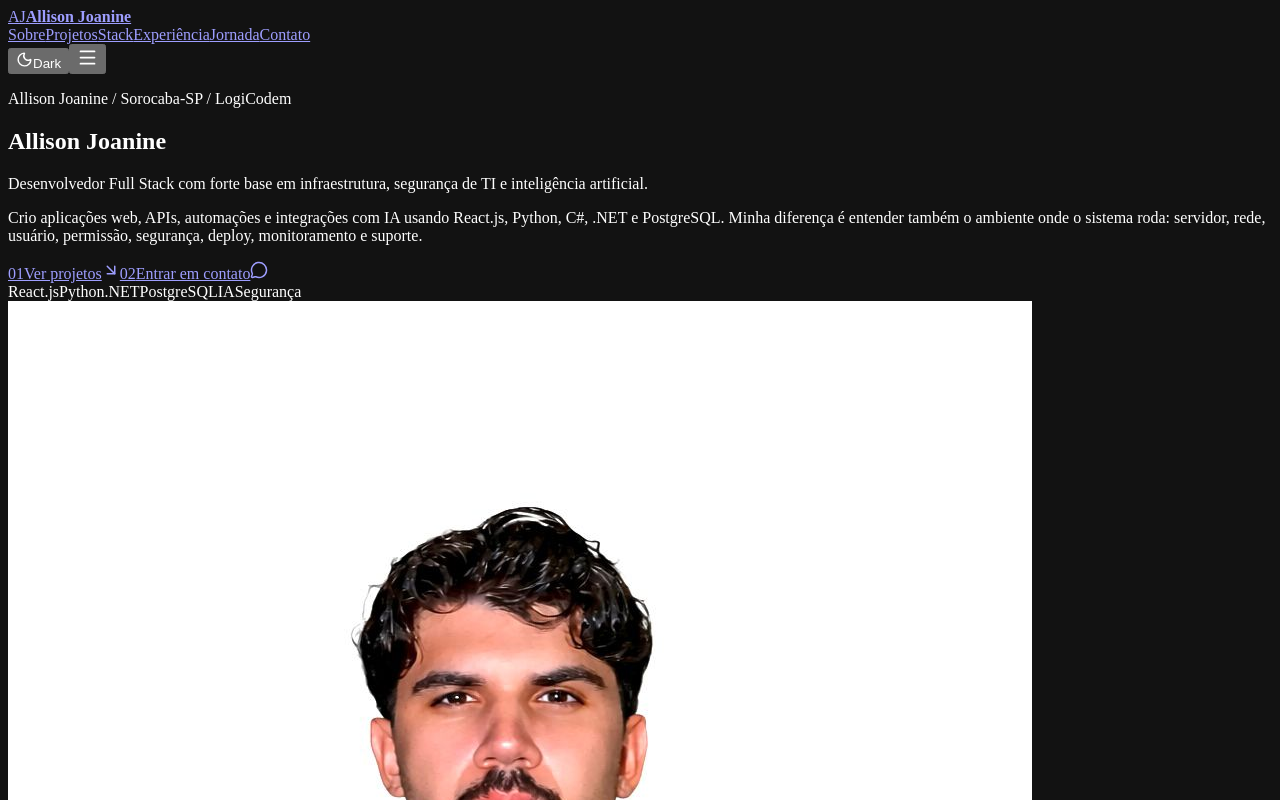
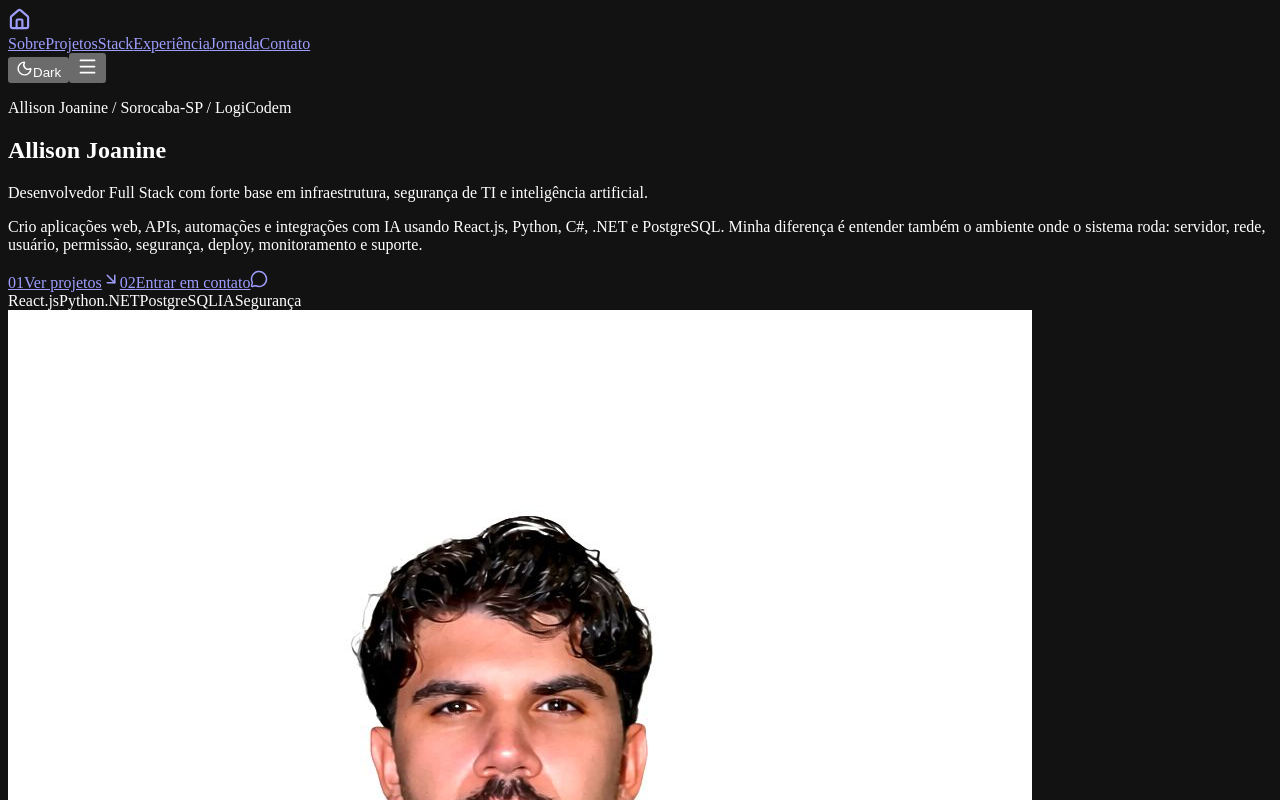
Before and after one commit to AllisonJoanine/portfolio-allison-joanine, a React (Vite) app: page / in a window 1280 px wide. Shown: the top 800 px of the page. Built offline with nearby package versions, Linux system fonts and the light colour scheme; the HTML template or start-up script is replaced by a standard one.

Commit message:
Replace brand with home icon

```diff
--- a/src/components/Header.tsx
+++ b/src/components/Header.tsx
@@ -1,4 +1,4 @@
-import { Menu, X } from "lucide-react";
+import { Home, Menu, X } from "lucide-react";
 import { useState } from "react";
 import { ThemeToggle } from "./ThemeToggle";
 
@@ -17,9 +17,8 @@ export function Header() {
   return (
     <header className="site-header">
       <nav className="nav-shell" aria-label="Navegação principal">
-        <a className="brand" href="#home" aria-label="Voltar ao início" onClick={() => setOpen(false)}>
-          <span>AJ</span>
-          <strong>Allison Joanine</strong>
+        <a className="home-link" href="#home" aria-label="Voltar ao início" onClick={() => setOpen(false)}>
+          <Home size={23} strokeWidth={2.25} aria-hidden="true" />
         </a>
 
         <div className={`nav-links ${open ? "is-open" : ""}`} id="main-navigation">
--- a/src/styles/globals.css
+++ b/src/styles/globals.css
@@ -435,27 +435,24 @@ p {
   margin: 0 auto;
 }
 
-.brand {
-  display: inline-flex;
-  align-items: center;
-  gap: 12px;
-  font-weight: 900;
-}
-
-.brand span {
-  width: 38px;
-  height: 38px;
-  display: grid;
+.home-link {
+  width: 42px;
+  height: 42px;
+  display: inline-grid;
   place-items: center;
-  border: 1px solid var(--line-strong);
-  border-radius: 8px;
+  border: 0;
   color: var(--accent);
-  background: #11130e;
-  font-family: "Roboto Mono", ui-monospace, SFMono-Regular, Consolas, monospace;
-}
-
-:root[data-theme="light"] .brand span {
-  background: #ffffff;
+  background: transparent;
+  transition:
+    color 180ms ease,
+    transform 180ms ease;
+}
+
+.home-link:hover,
+.home-link:focus-visible {
+  color: var(--text);
+  outline: none;
+  transform: translateY(-1px);
 }
 
 .nav-links {
@@ -1439,10 +1436,6 @@ p {
     backdrop-filter: none;
   }
 
-  .brand strong {
-    display: none;
-  }
-
   .menu-button {
     display: grid;
   }
```
